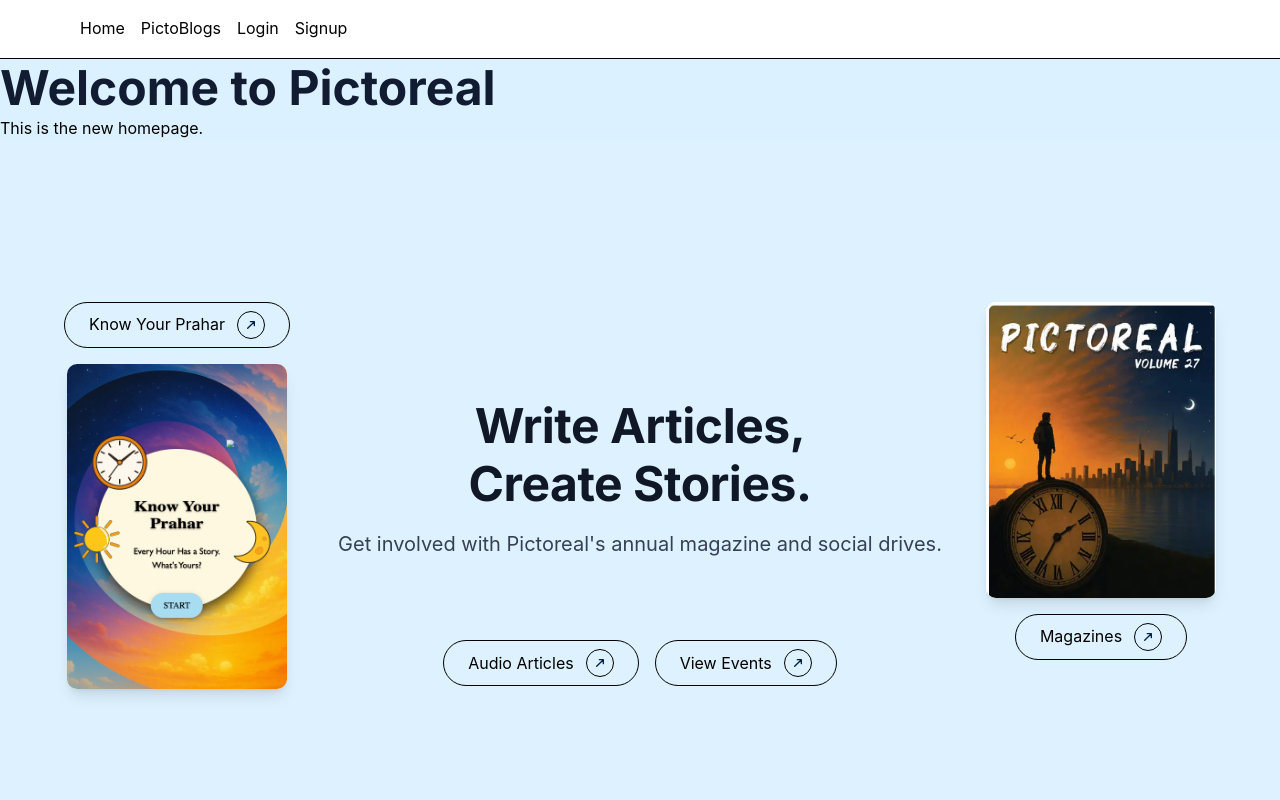
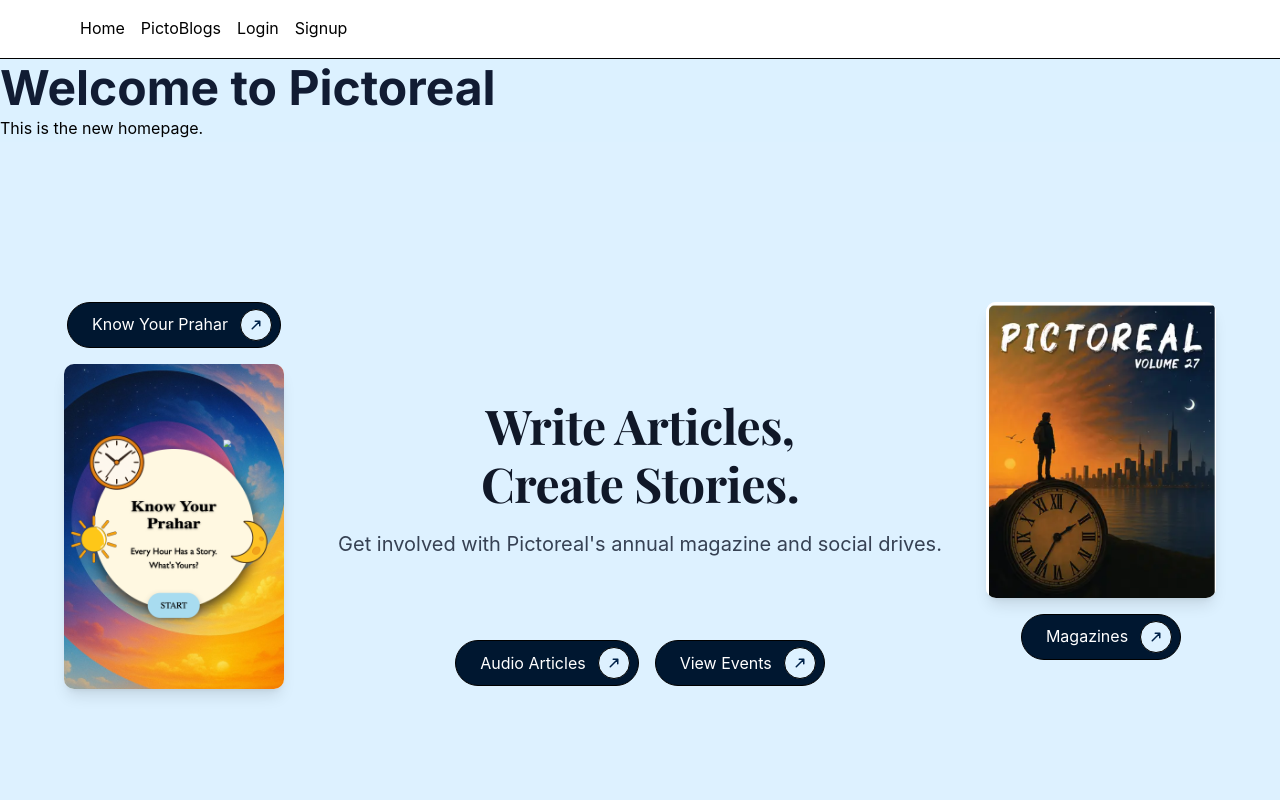
Before and after one commit to Pictoreal-Organization/Pictoreal-Main-Website, a Next.js app: page / in a window 1280 px wide. Shown: the top 800 px of the page. Built offline with nearby package versions, Linux system fonts and the light colour scheme; a web font is replaced by a local one.

Commit message:
button updates

```diff
--- a/src/components/homepage/hero.jsx
+++ b/src/components/homepage/hero.jsx
@@ -12,13 +12,13 @@ const Hero = () => {
 
       {/* Center Text */}
       <div className="text-center max-w-full sm:max-w-[500px] md:max-w-[607px] mx-auto px-2 mt-12 md:mt-0">
-        <h1 className="text-[32px] sm:text-[48px] md:text-[64px] lg:text-[90px] font-lora font-normal leading-[1.2] sm:leading-[1.1] lg:leading-[0.9] tracking-[-0.01em] text-gray-900">
+        <h1 className="text-[32px] sm:text-[48px] md:text-[64px] lg:text-[90px] font-heading font-normal leading-[1.2] sm:leading-[1.1] lg:leading-[0.9] tracking-[-0.01em] text-gray-900">
           Write Articles, <br /> Create Stories.
         </h1>
       </div>
 
       {/* Subtitle */}
-      <p className="mt-4 text-[14px] sm:text-[16px] md:text-[18px] lg:text-[20px] text-gray-700 text-center px-4">
+      <p className="mt-4 text-[14px] sm:text-[16px] md:text-[18px] lg:text-[20px] text-gray-700 text-center px-4 font-subheading">
         Get involved with Pictoreal's annual magazine and social drives.
       </p>
 
@@ -28,16 +28,30 @@ const Hero = () => {
         {/* Left Box */}
         <div className="flex flex-col items-center gap-4 md:absolute md:top-[20%] md:left-6 lg:left-16">
           <button
-            onClick={() => router.push("/know-your-prahar")} // navigate to route
-            className="flex items-center gap-3 bg-[#DDF1FF] text-black px-6 py-2 rounded-full border border-black transition hover:bg-[#001730] hover:text-white"
+            onClick={() => router.push("/know-your-prahar")}
+            className="flex items-center bg-[#001730] text-white pl-6 pr-2 py-1.5 rounded-full border border-black
+             transform transition duration-500 ease-in-out
+             hover:scale-110 hover:bg-[#002A50] font-body"
           >
             <span>Know Your Prahar</span>
-            <span className="w-7 h-7 flex items-center justify-center rounded-full bg-[#DDF1FF] border border-black">
-              <svg className="w-4 h-4 text-[#00224A]" fill="none" stroke="currentColor" strokeWidth={2} viewBox="0 0 24 24">
-                <path strokeLinecap="round" strokeLinejoin="round" d="M17 7L7 17M17 7h-6m6 0v6" />
+            <span className="ml-3 w-8 h-8 flex items-center justify-center rounded-full bg-[#DDF1FF] border border-black">
+              <svg
+                className="w-4.5 h-4.5 text-[#00224A]"
+                fill="none"
+                stroke="currentColor"
+                strokeWidth={2}
+                viewBox="0 0 24 24"
+              >
+                <path
+                  strokeLinecap="round"
+                  strokeLinejoin="round"
+                  d="M17 7L7 17M17 7h-6m6 0v6"
+                />
               </svg>
             </span>
           </button>
+
+
 
           <div className="w-[180px] sm:w-[200px] md:w-[220px] rounded-[10px] overflow-hidden shadow-lg bg-white">
             <img src="/know your prahar.png" alt="Know Your Prahar" className="w-full h-full object-cover" />
@@ -51,46 +65,87 @@ const Hero = () => {
           </div>
 
           <button
-            onClick={() => router.push("/magazines")} // navigate to route
-            className="flex items-center gap-3 bg-[#DDF1FF] text-black px-6 py-2 rounded-full border border-black transition hover:bg-[#001730] hover:text-white"
+            onClick={() => router.push("/magazines")}
+            className="flex items-center bg-[#001730] text-white pl-6 pr-2 py-1.5 rounded-full border border-black
+             transform transition duration-500 ease-in-out
+             hover:scale-110 hover:bg-[#002A50]"
           >
             <span>Magazines</span>
-            <span className="w-7 h-7 flex items-center justify-center rounded-full bg-[#DDF1FF] border border-black">
-              <svg className="w-4 h-4 text-[#00224A]" fill="none" stroke="currentColor" strokeWidth={2} viewBox="0 0 24 24">
-                <path strokeLinecap="round" strokeLinejoin="round" d="M17 7L7 17M17 7h-6m6 0v6" />
+            <span className="ml-3 w-8 h-8 flex items-center justify-center rounded-full bg-[#DDF1FF] border border-black">
+              <svg
+                className="w-4.5 h-4.5 text-[#00224A]"
+                fill="none"
+                stroke="currentColor"
+                strokeWidth={2}
+                viewBox="0 0 24 24"
+              >
+                <path
+                  strokeLinecap="round"
+                  strokeLinejoin="round"
+                  d="M17 7L7 17M17 7h-6m6 0v6"
+                />
               </svg>
             </span>
           </button>
+
         </div>
       </div>
 
       {/* Bottom Buttons */}
       <div className="flex flex-wrap justify-center gap-4 mt-10">
         <button
-          onClick={() => router.push("/articles")} // navigate to route
-          className="flex items-center gap-3 bg-[#DDF1FF] text-black px-6 py-2 rounded-full border border-black transition hover:bg-[#001730] hover:text-white"
+          onClick={() => router.push("/articles")}
+          className="flex items-center bg-[#001730] text-white pl-6 pr-2 py-1.5 rounded-full border border-black
+             transform transition duration-500 ease-in-out
+             hover:scale-110 hover:bg-[#002A50]"
         >
           <span>Audio Articles</span>
-          <span className="w-7 h-7 flex items-center justify-center rounded-full bg-[#DDF1FF] border border-black">
-            <svg className="w-4 h-4 text-[#00224A]" fill="none" stroke="currentColor" strokeWidth={2} viewBox="0 0 24 24">
-              <path strokeLinecap="round" strokeLinejoin="round" d="M17 7L7 17M17 7h-6m6 0v6" />
+          <span className="ml-3 w-8 h-8 flex items-center justify-center rounded-full bg-[#DDF1FF] border border-black">
+            <svg
+              className="w-4.5 h-4.5 text-[#00224A]"
+              fill="none"
+              stroke="currentColor"
+              strokeWidth={2}
+              viewBox="0 0 24 24"
+            >
+              <path
+                strokeLinecap="round"
+                strokeLinejoin="round"
+                d="M17 7L7 17M17 7h-6m6 0v6"
+              />
             </svg>
           </span>
         </button>
 
+
         <button
-          onClick={() => router.push("/events")} // navigate to route
-          className="flex items-center gap-3 bg-[#DDF1FF] text-black px-6 py-2 rounded-full border border-black transition hover:bg-[#001730] hover:text-white"
+          onClick={() => router.push("/events")}
+          className="flex items-center bg-[#001730] text-white pl-6 pr-2 py-1.5 rounded-full border border-black font-subheading
+             transform transition duration-500 ease-in-out
+             hover:scale-110 hover:bg-[#002A50]"
         >
           <span>View Events</span>
-          <span className="w-7 h-7 flex items-center justify-center rounded-full bg-[#DDF1FF] border border-black">
-            <svg className="w-4 h-4 text-[#00224A]" fill="none" stroke="currentColor" strokeWidth={2} viewBox="0 0 24 24">
-              <path strokeLinecap="round" strokeLinejoin="round" d="M17 7L7 17M17 7h-6m6 0v6" />
+          <span className="ml-3 w-8 h-8 flex items-center justify-center rounded-full bg-[#DDF1FF] border border-black">
+            <svg
+              className="w-4.5 h-4.5 text-[#00224A]"
+              fill="none"
+              stroke="currentColor"
+              strokeWidth={2}
+              viewBox="0 0 24 24"
+            >
+              <path
+                strokeLinecap="round"
+                strokeLinejoin="round"
+                d="M17 7L7 17M17 7h-6m6 0v6"
+              />
             </svg>
           </span>
         </button>
+
+
+
       </div>
-    </div>
+    </div >
   );
 };
 
```
